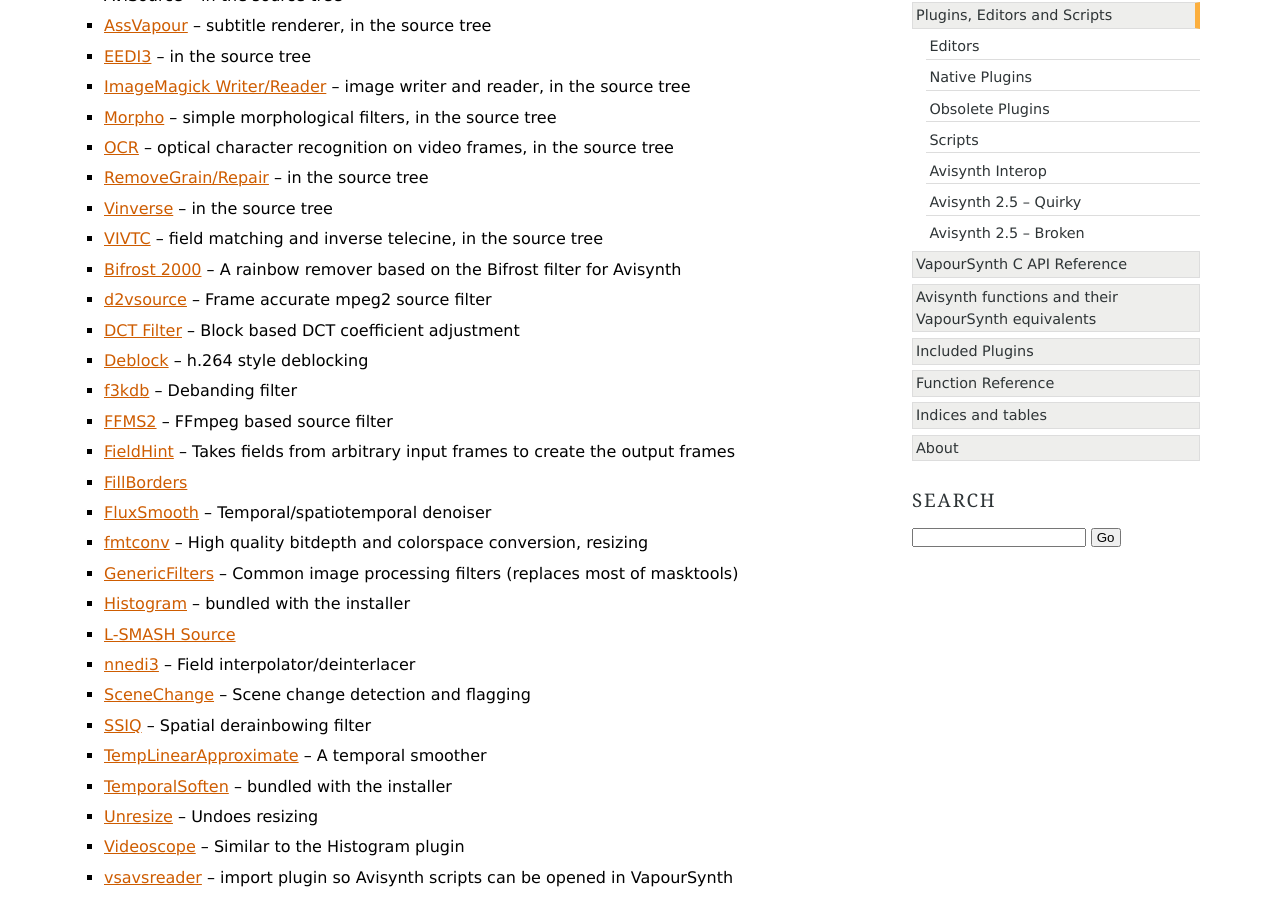
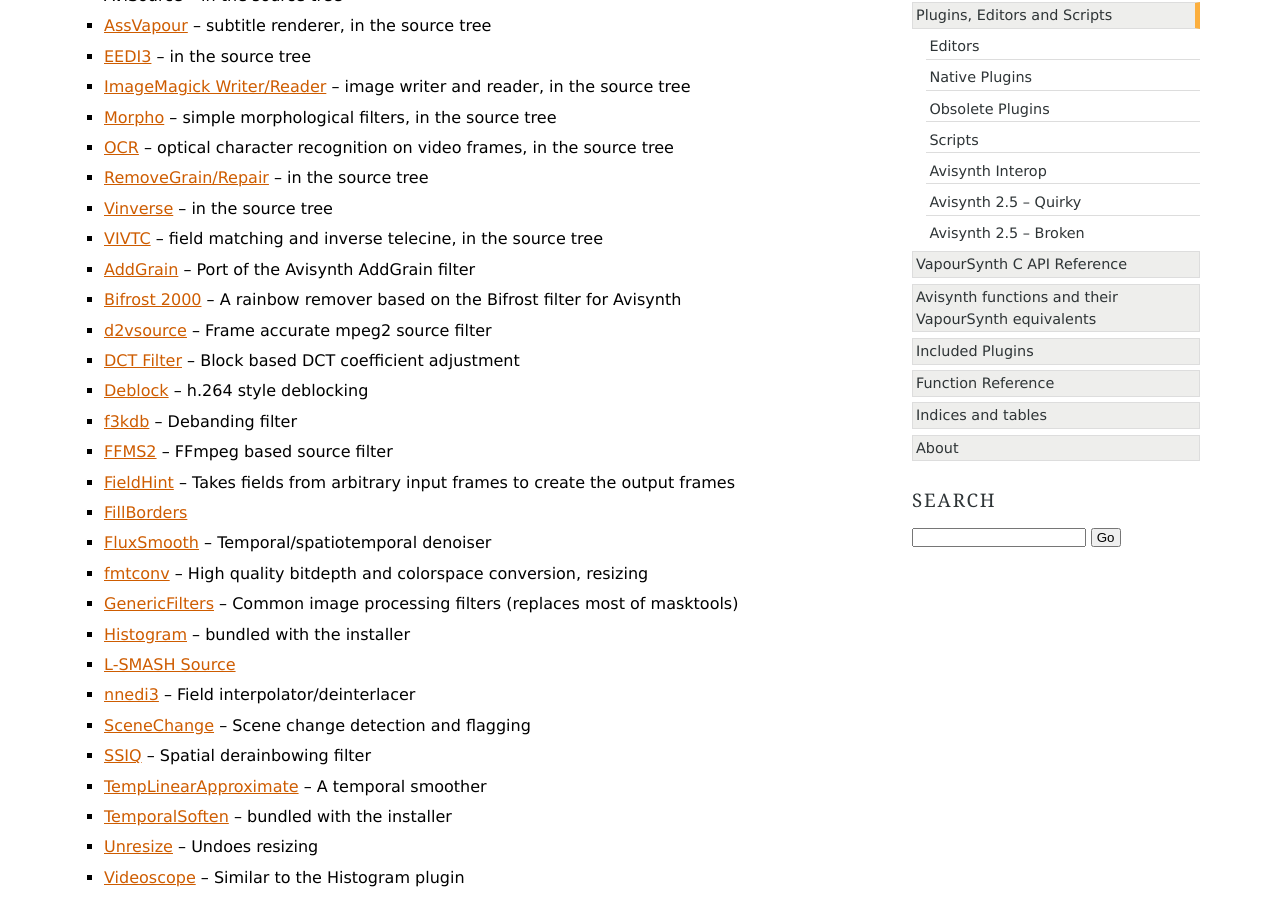
Before and after one commit to vapoursynth/vapoursynth, a Sphinx documentation site: the page built from doc/pluginlist.rst, in a window 1280 px wide and 900 px high, scrolled down 347 px. Built offline with Sphinx 7.4.7, drawn with Linux system fonts in a browser that asks for light colours; formulas are drawn with MathJax 3.

Commit message:
Doc: Add AddGrain to plugin list

```diff
--- a/doc/pluginlist.rst
+++ b/doc/pluginlist.rst
@@ -16,6 +16,7 @@
 * :ref:`RemoveGrain/Repair <rgvs>` -- in the source tree
 * :ref:`Vinverse <vinverse>` -- in the source tree
 * :ref:`VIVTC <vivtc>` -- field matching and inverse telecine, in the source tree
+* `AddGrain <http://forum.doom9.org/showthread.php?t=171073>`_ -- Port of the Avisynth AddGrain filter
 * `Bifrost 2000 <https://github.com/dubhater/vapoursynth-bifrost>`_ -- A rainbow remover based on the Bifrost filter for Avisynth
 * `d2vsource <http://forum.doom9.org/showthread.php?t=166399>`_ -- Frame accurate mpeg2 source filter
 * `DCT Filter <http://forum.doom9.org/showthread.php?t=171039>`_ -- Block based DCT coefficient adjustment
```
